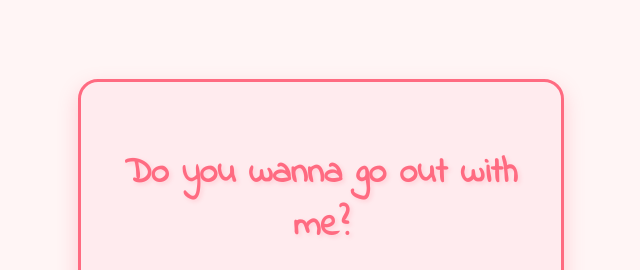
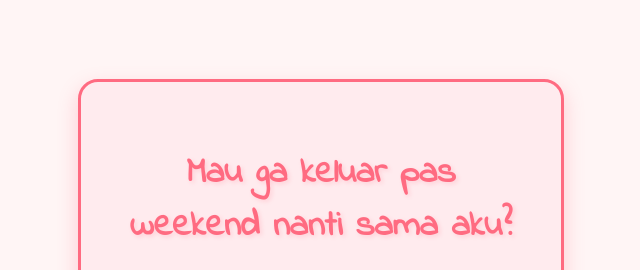
Before and after one commit to velicanss/Love-Me, a plain HTML site: page index.html in a window 1280 px wide. Shown: the top 270 px of the page, without its empty margins (319-959 px from the left). Drawn offline with Linux system fonts and the light colour scheme.

Commit message:
Update index.html

```diff
--- a/index.html
+++ b/index.html
@@ -3,11 +3,11 @@
 <head>
     <link rel="stylesheet" href="styles.css">
     <link href="https://fonts.googleapis.com/css2?family=Indie+Flower&display=swap" rel="stylesheet">
-    <title>Do You Wanna Go Out With Me?</title>
+    <title>Say Yes Please!</title>
 </head>
 <body>
     <div class="container">
-        <h1 class="header_text">Do you wanna go out with me?</h1>
+        <h1 class="header_text">Mau ga keluar pas weekend nanti sama aku?</h1>
         <div class="gif_container">
             <img src="https://media.tenor.com/efbi1EpFlVUAAAAi/bugcat-capoo.gif" alt="Cute Capoo GIF">
         </div>
```
